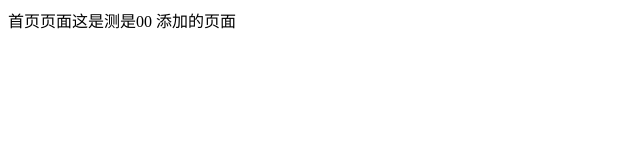
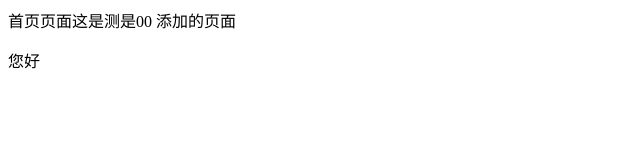
Before and after one commit to ziyuanyihe/testprogas, a plain HTML site: page index.html in a window 1280 px wide. Shown: the full height of the page, 0-640 px from the left. Drawn offline with Linux system fonts and the light colour scheme.

Commit message:
你提交

```diff
--- a/index.html
+++ b/index.html
@@ -9,6 +9,7 @@
 
 <body>
     首页页面这是测是00 添加的页面
+    <p>您好</p>
 </body>
 
 </html>
```
